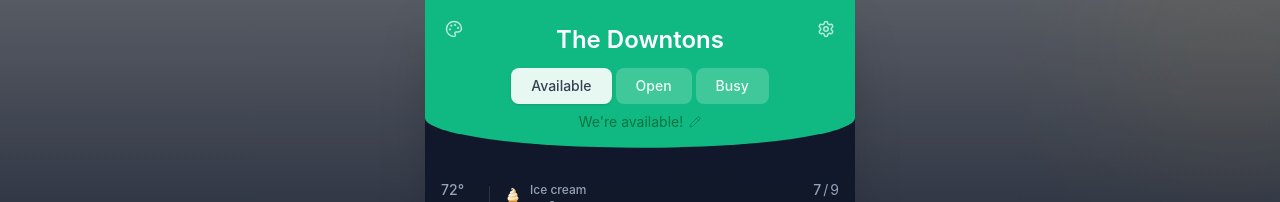
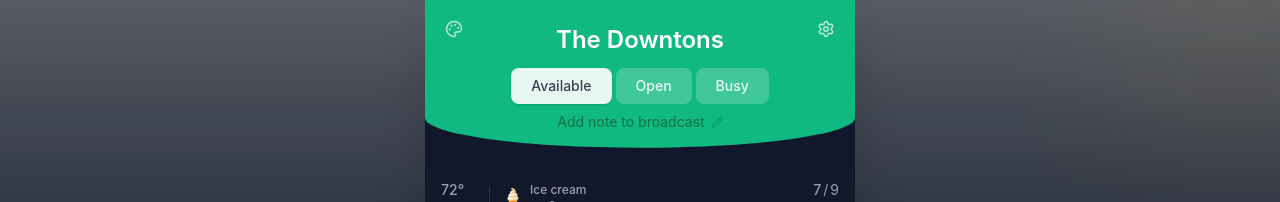
Before and after one commit to br00kd0wnt0n/Circles, a React (Vite) app: page / in a window 1280 px wide. Shown: the top 202 px of the page. Built offline with nearby package versions, Linux system fonts and the light colour scheme.

Commit message:
Change default note prompt to "Add note to broadcast"
Co-Authored-By: Claude Opus 4.5 <noreply@anthropic.com>

```diff
--- a/src/components/home/HeaderLockup.jsx
+++ b/src/components/home/HeaderLockup.jsx
@@ -33,12 +33,7 @@ export function HeaderLockup({ household, status, onStatusChange, onOpenSettings
   };
 
   const getDefaultNote = () => {
-    switch (status.state) {
-      case 'available': return "We're available!";
-      case 'open': return 'Open to plans';
-      case 'busy': return 'Busy right now';
-      default: return "We're available!";
-    }
+    return 'Add note to broadcast';
   };
 
   // Get current status color
```
